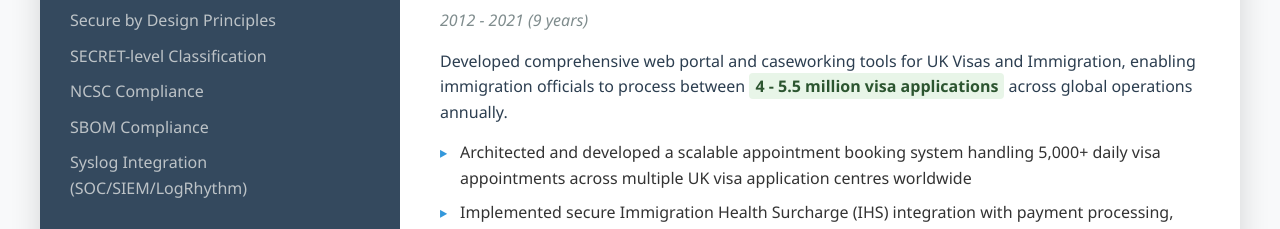
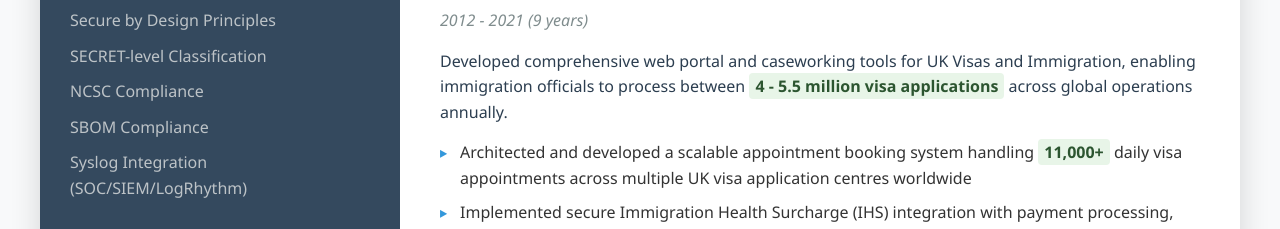
Before and after one commit to kanteti/cv-website, a plain HTML site: page index.html in a window 1280 px wide. Shown: the part 1640-1869 px from the top of the page. Drawn offline with Linux system fonts and the light colour scheme.

Commit message:
Update index.html
Updated visa4uk appointment handling

```diff
--- a/index.html
+++ b/index.html
@@ -465,7 +465,7 @@
                             portal and caseworking tools for UK Visas and Immigration, enabling immigration officials to
                             process between <span class="highlight-metric">4 - 5.5 million visa applications</span> across global operations annually.</p>
                         <ul class="responsibilities">
-                            <li>Architected and developed a scalable appointment booking system handling 5,000+ daily
+                            <li>Architected and developed a scalable appointment booking system handling <span class="highlight-metric">11,000+</span> daily
                                 visa appointments across multiple UK visa application centres worldwide</li>
                             <li>Implemented secure Immigration Health Surcharge (IHS) integration with payment
                                 processing, ensuring compliance with UK government financial regulations</li>
```
